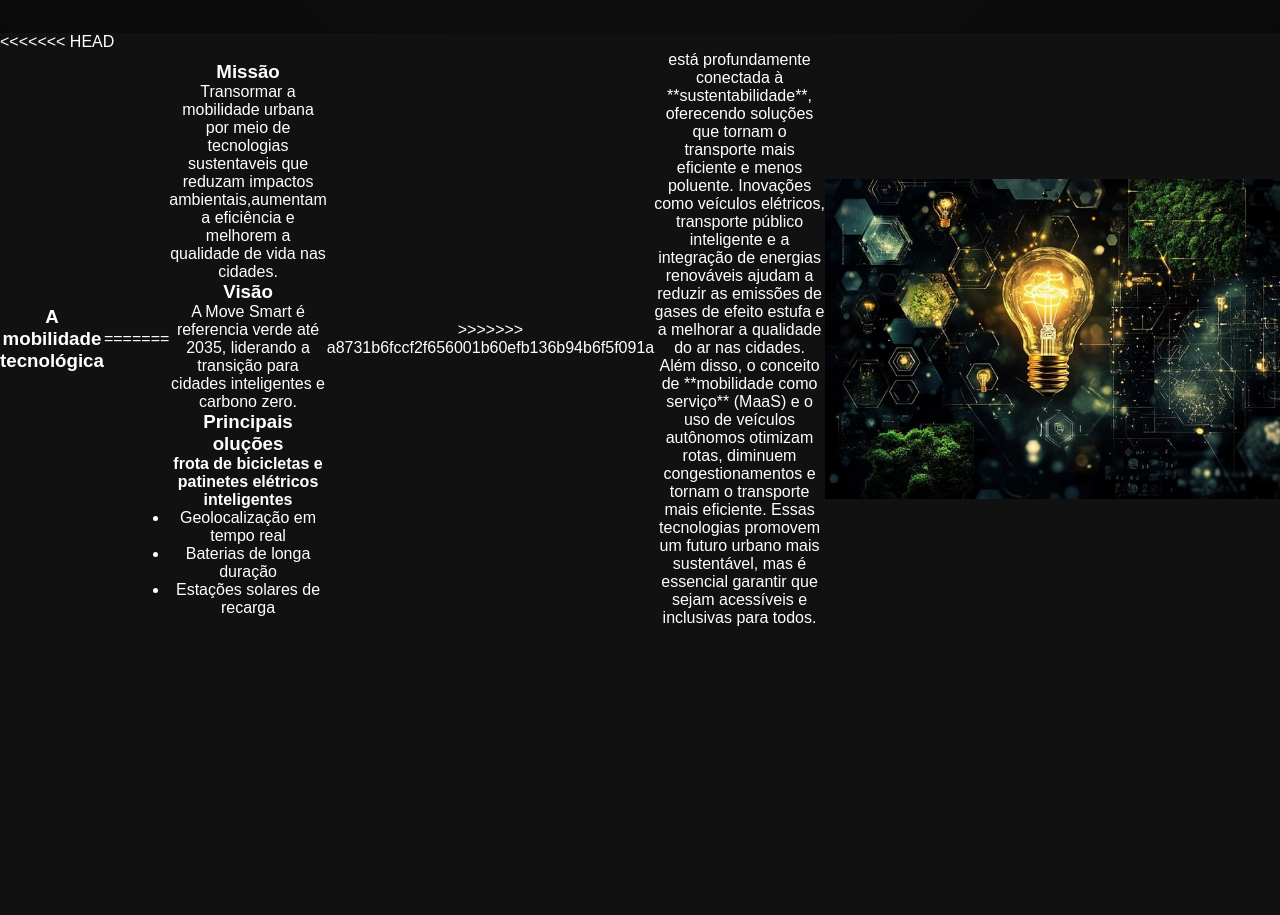
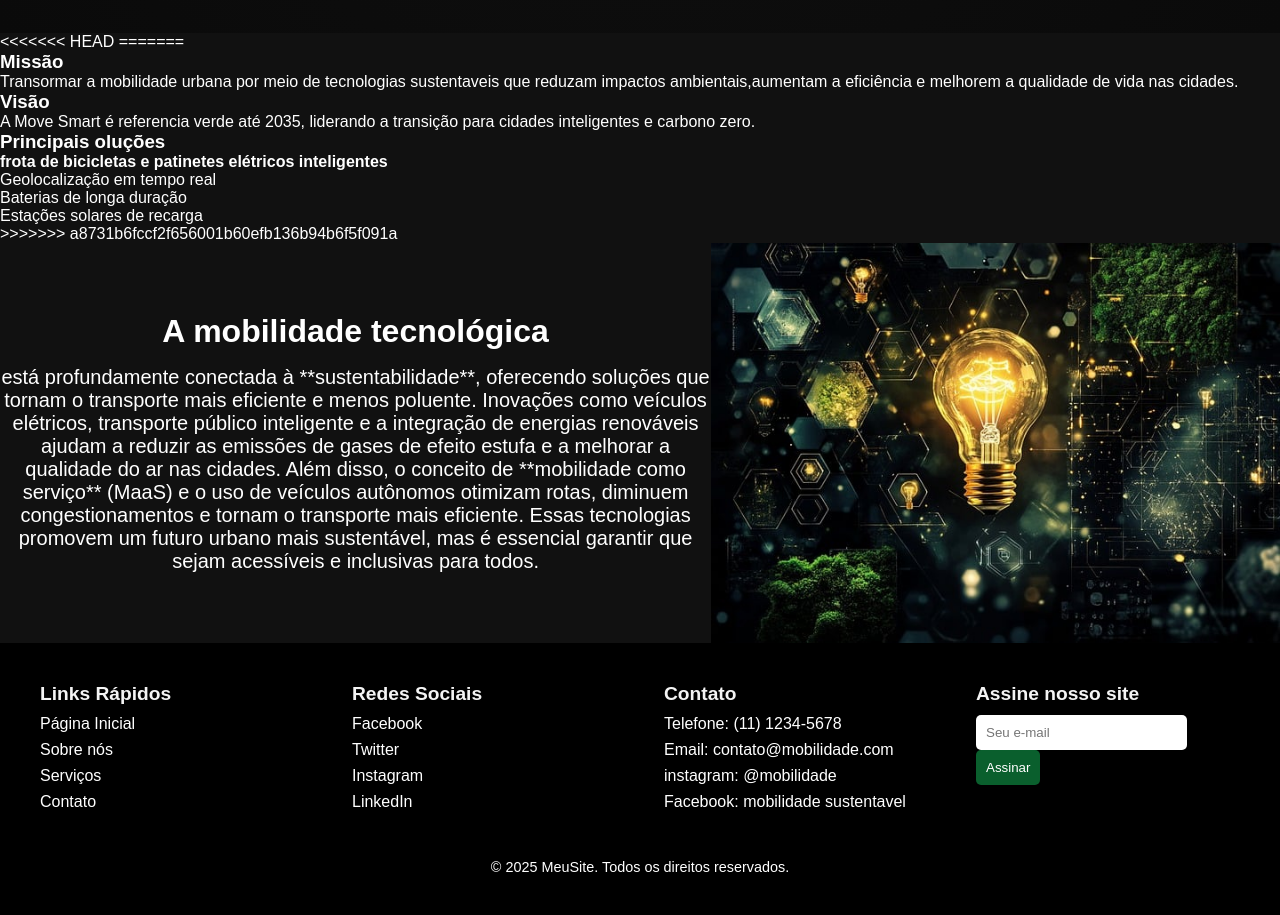
Before and after one commit to bevenutti/Trabalho, a plain HTML site: page index.html in a window 1280 px wide. Shown: the part 1220-2135 px from the top of the page. Before the commit the page ends 1847 px from the top, so only its background shows below. Drawn offline with Linux system fonts and the light colour scheme.

Commit message:
aulasexta

```diff
--- a/index.html
+++ b/index.html
@@ -163,8 +163,6 @@
     </section>
 
 <<<<<<< HEAD
-    <section class="section-03">
-        <h3 id="texto">A mobilidade tecnológica </h3>
 =======
 <section class="planta">
 
@@ -194,6 +192,10 @@
 </section>
 
 >>>>>>> a8731b6fccf2f656001b60efb136b94b6f5f091a
+<section class="section-02">
+
+    <div class="divtexto">
+        <h5>A mobilidade tecnológica </h5>
 
         <p> está profundamente conectada à **sustentabilidade**, oferecendo soluções que
             tornam o transporte mais eficiente e menos poluente. Inovações como veículos elétricos, transporte público
@@ -202,9 +204,59 @@
             de veículos autônomos otimizam rotas, diminuem congestionamentos e tornam o transporte mais eficiente. Essas
             tecnologias promovem um futuro urbano mais sustentável, mas é essencial garantir que sejam acessíveis e
             inclusivas para todos.</p>
+        </div>
 
 <img src="imagem/ai-generated-9358941_640.jpg" alt="">
     </section>
+
+       <footer>
+        <div class="footer-container">
+            <!-- Seção de Links -->
+            <div class="footer-section links">
+                <h6>Links Rápidos</h6>
+                <ul>
+                    <li><a href="#">Página Inicial</a></li>
+                    <li><a href="#">Sobre nós</a></li>
+                    <li><a href="#">Serviços</a></li>
+                    <li><a href="#">Contato</a></li>
+                </ul>
+            </div>
+
+            <!-- Seção de Redes Sociais -->
+            <div class="footer-section social">
+                <h6>Redes Sociais</h6>
+                <ul>
+                    <li><a href="#" target="_blank">Facebook</a></li>
+                 <li><a href="#" target="_blank">Twitter</a></li>
+                 <li><a href="#" target="_blank">Instagram</a></li>
+                 <li><a href="#" target="_blank">LinkedIn</a></li>
+                </ul>
+            </div>
+
+            <!-- Seção de Contato -->
+            <div class="footer-section contact">
+                <h6>Contato</h6>
+                <ul>
+                    <li><p>Telefone: (11) 1234-5678</p></li>
+                    <li><p>Email: contato@mobilidade.com</p></li>
+                    <li><p>instagram: @mobilidade</p></li>
+                    <li><p>Facebook: mobilidade sustentavel</p></li>
+                </ul>
+            </div>
+
+            <!-- Seção de Newsletter -->
+            <div class="footer-section newsletter">
+                <h6>Assine nosso site</h6>
+                <form action="#" method="post">
+                    <input type="email" placeholder="Seu e-mail" required>
+                    <button type="submit">Assinar</button>
+                </form>
+            </div>
+        </div>
+
+        <div class="footer-bottom">
+            <p>&copy; 2025 MeuSite. Todos os direitos reservados.</p>
+        </div>
+    </footer>
 </body>
-
 </html>
--- a/style.css
+++ b/style.css
@@ -95,14 +95,7 @@ body {
     }
 }
 
-.section-03{
-display: flex;
-justify-content: center;
-align-items: center;
-text-align: center;
-}
-
-h3{
+.section-02{
 display: flex;
 justify-content: center;
 align-items: center;
@@ -110,6 +103,108 @@ text-align: center;
 }
 
 img{
-    width: 30rem;
-    height: 20rem;
+    width: 40rem;
+    height: 25rem;
 }
+
+.divtexto{
+    display: flex;
+    flex-direction: column;
+    gap: 1rem;
+}
+
+h5{
+    font-size: 2rem;
+}
+
+.divtexto p{
+    font-size: 20px;
+}
+
+footer {
+    background-color: #000000;
+    color: white;
+    padding: 40px 0;
+}
+
+.footer-container {
+    display: flex;
+    justify-content: space-between;
+    max-width: 1200px;
+    margin: 0 auto;
+    flex-wrap: wrap;
+}
+
+.footer-section {
+    width: 22%;
+    margin-bottom: 20px;
+}
+
+.footer-section h6 {
+    font-size: 1.2rem;
+    margin-bottom: 10px;
+    color: #f4f4f4;
+}
+
+.footer-section ul {
+    list-style: none;
+    padding: 0;
+}
+
+.footer-section ul li {
+    margin-bottom: 8px;
+}
+
+.footer-section a {
+    color: white;
+    text-decoration: none;
+    transition: color 0.3s;
+}
+
+.footer-section a:hover {
+    color: #f4f4f4;
+}
+
+.footer-section input[type="email"] {
+    padding: 10px;
+    width: 80%;
+    margin-right: 5px;
+    border: none;
+    border-radius: 5px;
+}
+
+.footer-section button {
+    padding: 10px;
+    background-color: #0a5f2d;
+    color: white;
+    border: none;
+    border-radius: 5px;
+    cursor: pointer;
+}
+
+.footer-section button:hover {
+    background-color: #39b314;
+}
+
+.footer-bottom {
+    text-align: center;
+    margin-top: 20px;
+}
+
+.footer-bottom p {
+    margin: 0;
+    font-size: 0.9rem;
+}
+
+/* Responsividade */
+@media (max-width: 768px) {
+    .footer-container {
+        flex-direction: column;
+        align-items: center;
+    }
+
+    .footer-section {
+        width: 80%;
+        text-align: center;
+    }
+}
```
Lines whose indentation alone changed are shown as unchanged.
